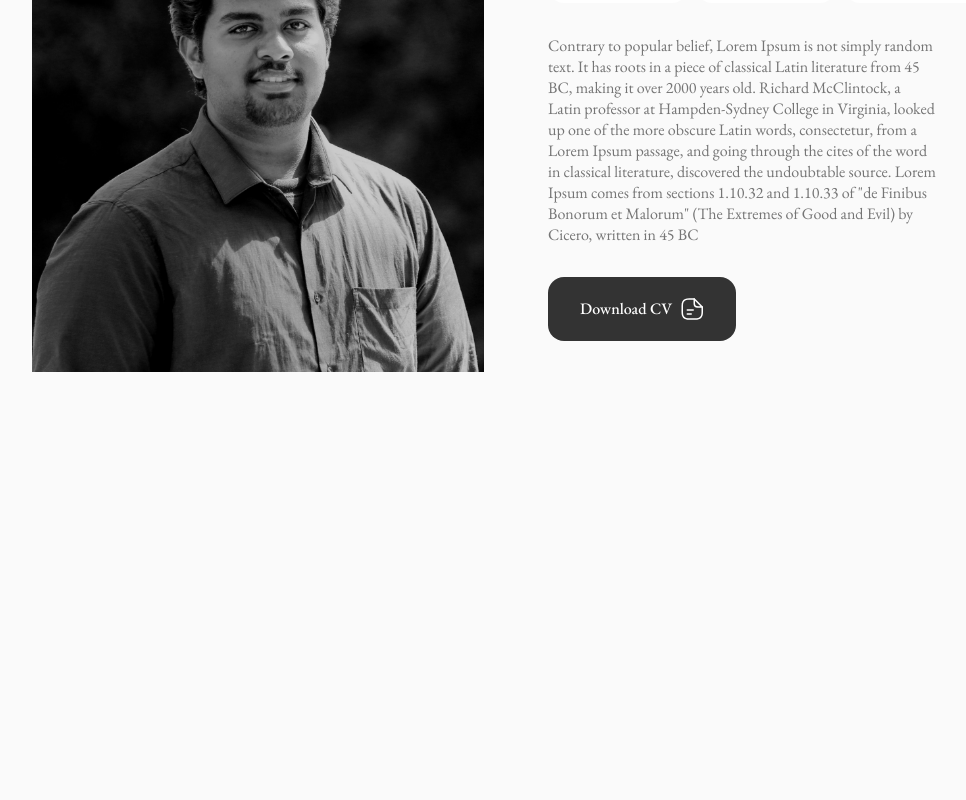
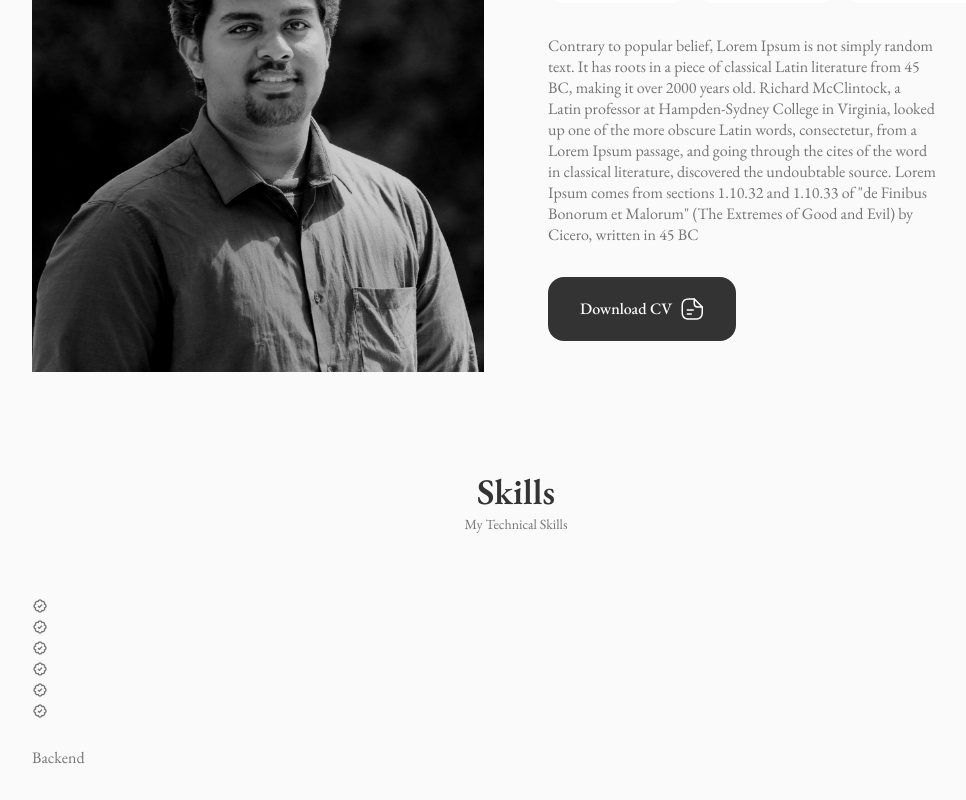
Before and after one commit to varungnathan/varun-gopinath-portfolio, a React (Create React App) app: page / in a window 1280 px wide. Shown: the part 971-1771 px from the top of the page, without its empty margins (124-1090 px from the left). Before the commit the page ends 1343 px from the top, so only its background shows below. Built offline with nearby package versions, Linux system fonts and the light colour scheme.

Commit message:
Add Skills section with Frontend and Backend components

```diff
--- a/src/App.js
+++ b/src/App.js
@@ -3,6 +3,7 @@ import './App.css';
 import Header from './components/header/Header';
 import Home from './components/header/Home/Home';
 import About from './components/about/About';
+import Skills from './components/skills/Skills';
 
 const App = () => {
   return (
@@ -12,6 +13,7 @@ const App = () => {
   <main className='main'>
     <Home />
     <About />
+    <Skills />
   </main>
     </>
   )
--- /dev/null
+++ b/src/components/skills/Backend.jsx
@@ -0,0 +1,9 @@
+import React from 'react'
+
+const Backend = () => {
+  return (
+    <div>Backend</div>
+  )
+}
+
+export default Backend
--- /dev/null
+++ b/src/components/skills/Frontend.jsx
@@ -0,0 +1,71 @@
+import React from 'react'
+
+const Frontend = () => {
+  return (
+    <div className="skills content">
+        <h3 className="skills__title"></h3>
+
+        <div className="skills__box">
+            <div className="skills__group">
+                <div className="skills__data">
+                <i class='bx bx-badge-check'></i>
+
+                <div>
+                    <h3 className="skills__name"></h3>
+                    <span className="skills__level"></span>
+                </div>
+                </div>
+
+                <div className="skills__data">
+                <i class='bx bx-badge-check'></i>
+
+                <div>
+                    <h3 className="skills__name"></h3>
+                    <span className="skills__level"></span>
+                </div>
+                </div>
+
+                <div className="skills__data">
+                <i class='bx bx-badge-check'></i>
+
+                <div>
+                    <h3 className="skills__name"></h3>
+                    <span className="skills__level"></span>
+                </div>
+                </div>
+            </div>
+
+            <div className="skills__group">
+                <div className="skills__data">
+                <i class='bx bx-badge-check'></i>
+
+                <div>
+                    <h3 className="skills__name"></h3>
+                    <span className="skills__level"></span>
+                </div>
+                </div>
+
+                <div className="skills__data">
+                <i class='bx bx-badge-check'></i>
+
+                <div>
+                    <h3 className="skills__name"></h3>
+                    <span className="skills__level"></span>
+                </div>
+                </div>
+
+                <div className="skills__data">
+                <i class='bx bx-badge-check'></i>
+
+                <div>
+                    <h3 className="skills__name"></h3>
+                    <span className="skills__level"></span>
+                </div>
+                </div>
+            </div>
+        </div>
+    </div>
+  )
+}
+
+export default Frontend
--- /dev/null
+++ b/src/components/skills/Skills.jsx
@@ -0,0 +1,20 @@
+import React from 'react'
+import './skills.css'
+import Backend from './Backend'
+import Frontend from './Frontend'
+
+const Skills = () => {
+  return (
+    <section className="skills section" id="skills">
+        <h2 className="section__title">Skills</h2>
+        <span className="section__subtitle">My Technical Skills</span>
+
+        <div className="skills__container container grid">
+                <Frontend />
+                <Backend />
+        </div>
+    </section>
+  )
+}
+
+export default Skills
```
Also changed, not shown: src/components/skills/skills.css (added).
